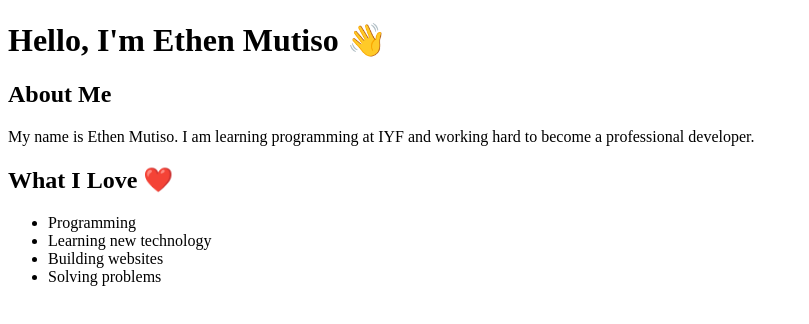
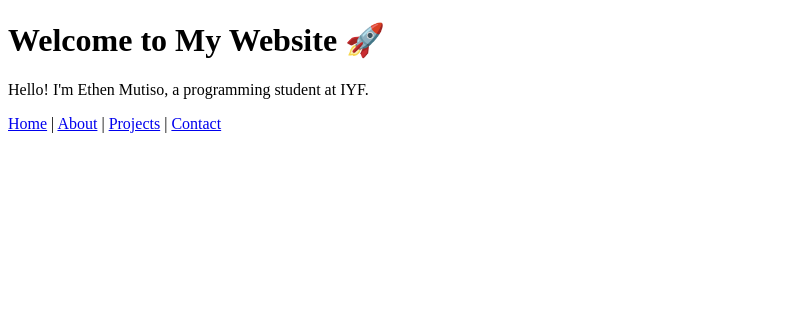
Before and after one commit to kaduskotoxic-droid/iyf-s10-week-2-kaduskotoxic-droid, a plain HTML site: page index.html in a window 1280 px wide. Shown: the whole page, without its empty margins (0-809 px from the left). Drawn offline with Linux system fonts and the light colour scheme.

Commit message:
Revise index.html for homepage content update

```diff
--- a/index.html
+++ b/index.html
@@ -2,25 +2,19 @@
 <html lang="en">
 <head>
     <meta charset="UTF-8">
-    <meta name="viewport" content="width=device-width, initial-scale=1.0">
-    <title>Ethen Mutiso - About Me</title>
+    <title>Home - Ethen Mutiso</title>
 </head>
 <body>
 
-    <h1>Hello, I'm Ethen Mutiso 👋</h1>
+    <h1>Welcome to My Website 🚀</h1>
+    <p>Hello! I'm Ethen Mutiso, a programming student at IYF.</p>
 
-    <h2>About Me</h2>
-    <p>
-        My name is Ethen Mutiso. I am learning programming at IYF and working hard to become a professional developer.
-    </p>
-
-    <h2>What I Love ❤️</h2>
-    <ul>
-        <li>Programming</li>
-        <li>Learning new technology</li>
-        <li>Building websites</li>
-        <li>Solving problems</li>
-    </ul>
+    <nav>
+        <a href="index.html">Home</a> |
+        <a href="about.html">About</a> |
+        <a href="projects.html">Projects</a> |
+        <a href="contact.html">Contact</a>
+    </nav>
 
 </body>
 </html>
```
